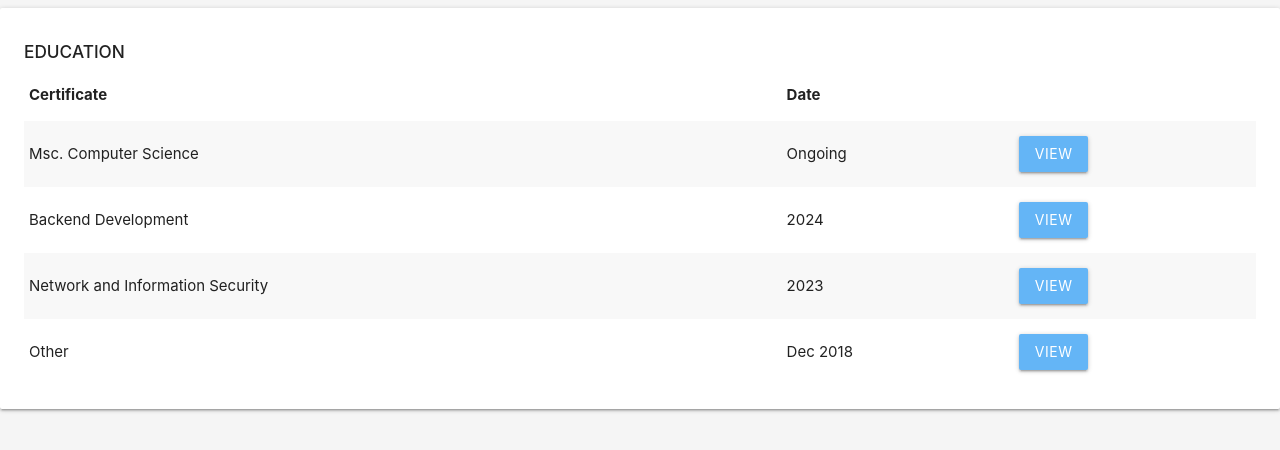
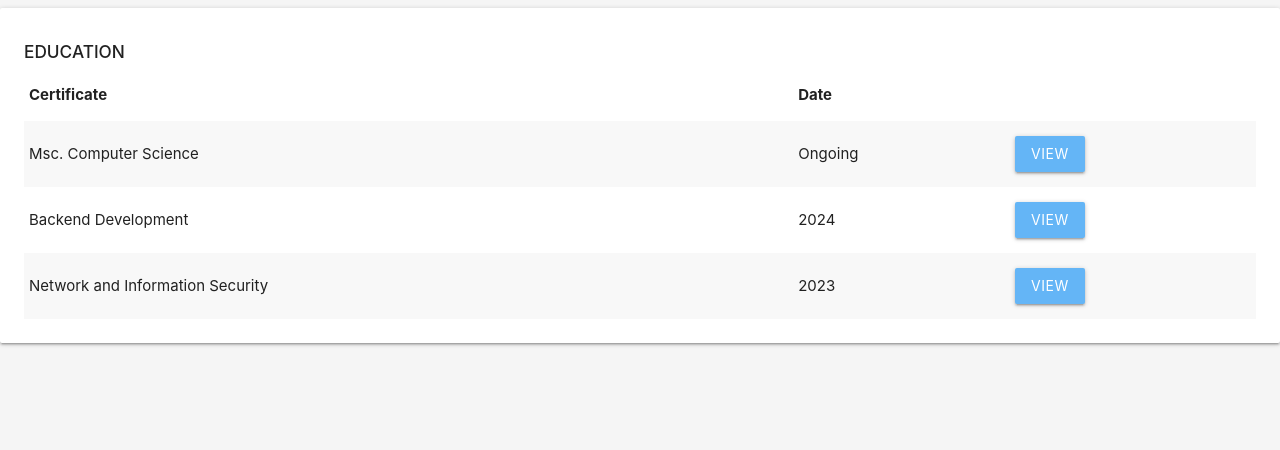
Before and after one commit to Marsehat/CV_React, a React (Create React App) app: page /educations in a window 1280 px wide. Shown: the top 450 px of the page. Built offline with nearby package versions, Linux system fonts and the light colour scheme.

Commit message:
Changed Education table row

```diff
--- a/src/components/pages/educations/Educations.js
+++ b/src/components/pages/educations/Educations.js
@@ -45,15 +45,6 @@ export default function Educations() {
 									</Link>
 								</td>
 							</tr>
-							<tr>
-								<td>Other</td>
-								<td>Dec 2018</td>
-								<td>
-									<Link to='/details' class='btn blue lighten-2'>
-										View
-									</Link>
-								</td>
-							</tr>
 						</tbody>
 					</table>
 				</div>
```
